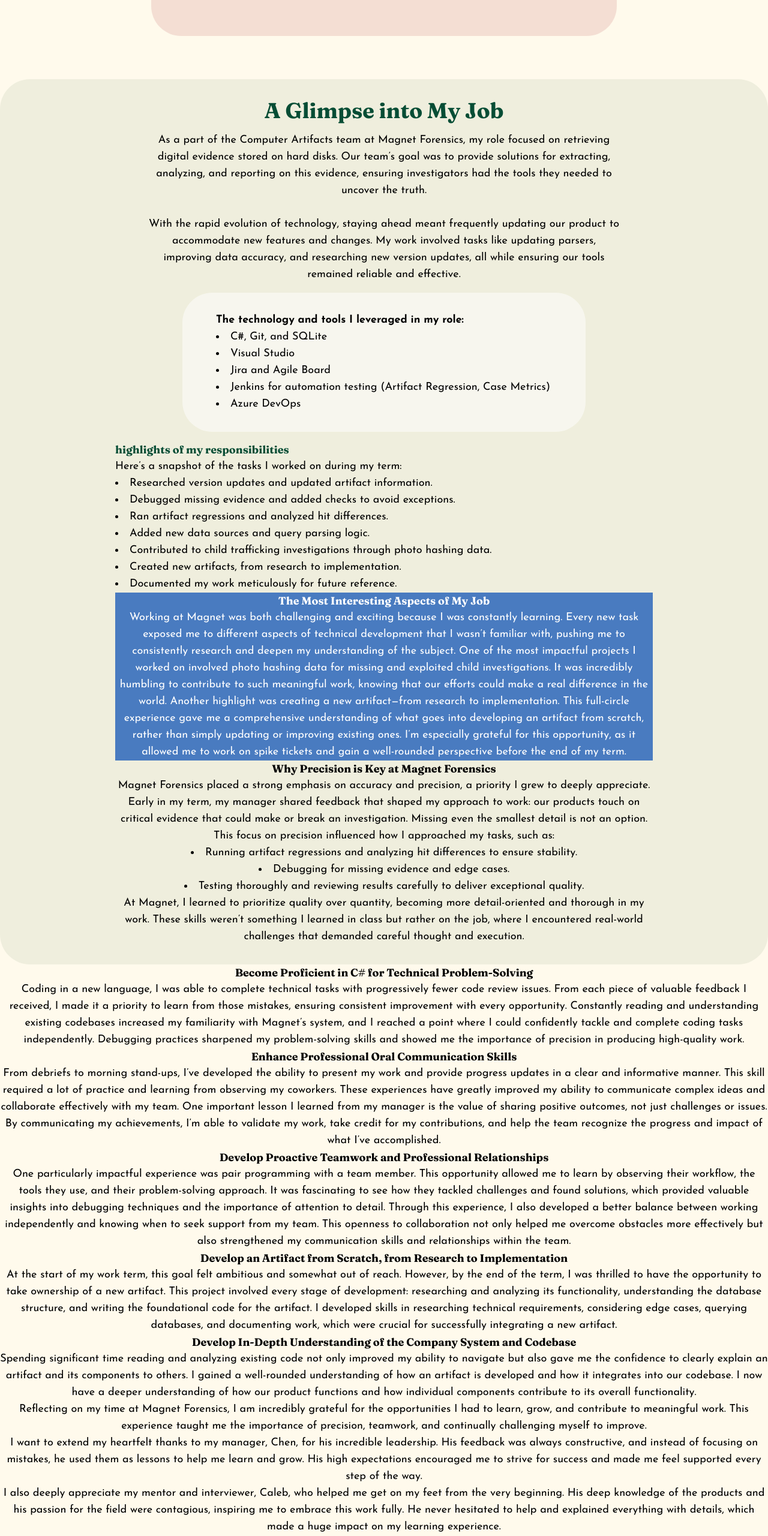
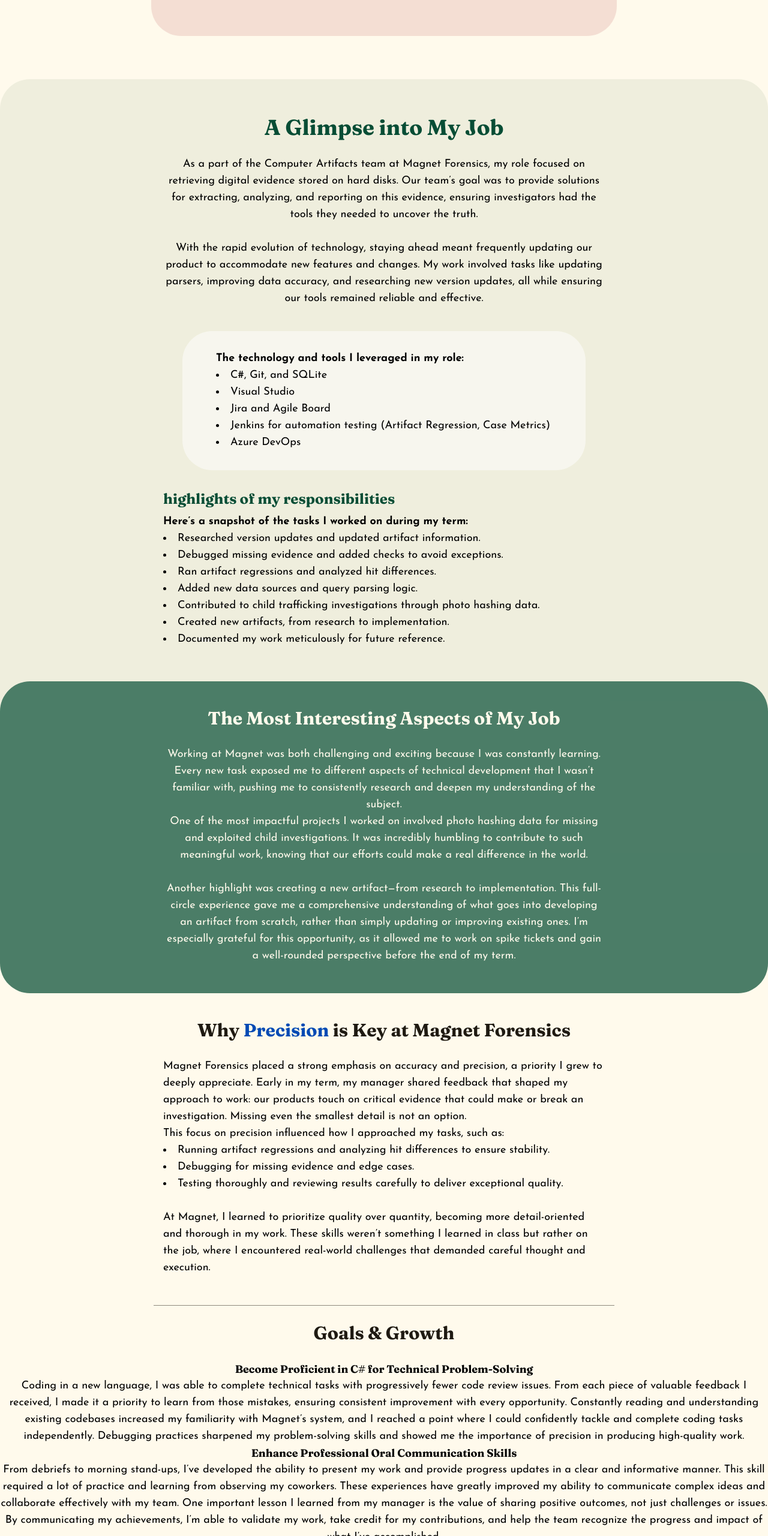
Before and after one commit to milychang19/my-portfolio, a React (Create React App) app: page /F24-work-term-report in a window 1280 px wide. Shown: the part 865-3426 px from the top of the page at 60% size. Built offline with nearby package versions, Linux system fonts and the light colour scheme.

Commit message:
Change magnet

```diff
--- a/src/App.js
+++ b/src/App.js
@@ -30,7 +30,15 @@
           />
 
           {/* Work Term Report Page */}
-          <Route path="/F24-work-term-report" element={<Magnet />} />
+          <Route
+            path="/F24-work-term-report"
+            element={
+              <>
+                <Magnet />
+                <Footer />
+                </>
+              }
+              />
           </Routes>
     </div>
     </Router>
--- a/src/pages/reports/Magnet.jsx
+++ b/src/pages/reports/Magnet.jsx
@@ -81,12 +81,13 @@
         </div>
       </section>
 
-      <section id="responsibilities" className="rounded-[50px] bg-matcha py-8 px-48">
-        <div>
-          <h2 className="font-sub font-bold text-4xl text-forest">A Glimpse into My Job</h2>
-          <p style={{ whiteSpace: "pre-line" }} className="m-4 px-10">{job}</p>
+      <section id="responsibilities" className="rounded-[50px] bg-matcha">
+        <div className="py-8 px-48">
+          <div className="py-4">
+            <h2 className="font-sub font-bold text-4xl text-forest py-3">A Glimpse into My Job</h2>
+            <p style={{ whiteSpace: "pre-line" }} className="m-4 px-16">{job}</p>
           </div>
-        <div className="rounded-[50px] bg-white bg-opacity-50 text-left px-14 py-8 m-4 w-3/4 place-self-center">
+          <div className="rounded-[50px] bg-white bg-opacity-50 text-left px-14 py-8 m-2 w-3/4 place-self-center">
             <p className="font-bold">The technology and tools I leveraged in my role:</p>
             <li>C#, Git, and SQLite</li>
             <li>Visual Studio</li>
@@ -94,42 +95,49 @@
             <li>Jenkins for automation testing (Artifact Regression, Case Metrics)</li>
             <li>Azure DevOps</li>
           </div>
-        <div className="text-left">
-          <h3 className="font-sub font-bold text-forest">highlights of my responsibilities</h3>
-          <p>Here’s a snapshot of the tasks I worked on during my term:</p>
+          <div className="text-left py-6 px-20">
+            <h3 className="font-sub font-bold text-forest text-2xl mb-2">highlights of my responsibilities</h3>
+            <p className="font-bold">Here’s a snapshot of the tasks I worked on during my term:</p>
             {list.map((point, index) => (
               <li key={index}>{point}</li>
             ))}
           </div>
-        <div className="bg-blue bg-opacity-70">
-          <h2 className="font-sub font-bold text-white">The Most Interesting Aspects of My Job</h2>
-          <p className="text-white">{experience}</p>
         </div>
-        <div>
-          <h2 className="font-sub font-bold">Why Precision is Key at Magnet Forensics</h2>
+
+        <div className="bg-forest bg-opacity-70 rounded-[50px] py-8 px-48">
+          <h2 className="font-sub font-bold text-beige text-3xl py-3">The Most Interesting Aspects of My Job</h2>
+          <p style={{ whiteSpace: "pre-line" }} className="text-beige m-4 px-16">{experience}</p>
+        </div>
+      </section>
+      <section>
+
+        <div className="py-8 px-64">
+          <h2 className="font-sub font-bold text-brown text-3xl py-3">Why <span className="text-blue">Precision</span> is Key at Magnet Forensics</h2>
+          <div className="text-left m-4">
             <p>{principle1}</p>
             <p>This focus on precision influenced how I approached my tasks, such as:</p>
             {steps.map((point, index) => (
               <li key={index}>{point}</li>
             ))}
-          <p>{principle2}</p>
+            <p><br/>{principle2}</p>
+          </div>
         </div>
       </section>
-
+      <hr className="border-brown opacity-50 mx-64"></hr>
       <section id="goals">
-          <div>
+        <h2 className="font-sub font-bold text-brown text-3xl py-7">Goals & Growth</h2>
         {goals.map((goal, index) => (
           <div>
             <h3 className="font-sub font-bold">{goal.title}</h3>
             <p>{goal.results}</p>
           </div>
         ))}
-          </div>
       </section>
 
-      <section id="acknowledgement">
+      <section id="acknowledgement" className="py-8 px-64">
+        <h2 className="font-sub font-bold text-brown text-3xl py-7">Acknowledgement</h2>
         {conclude.map((sec, index) => (
-          <p>{sec}</p>
+          <p className="text-left mb-6">{sec}</p>
         ))}
       </section>
 
```
Lines whose indentation alone changed are shown as unchanged.
